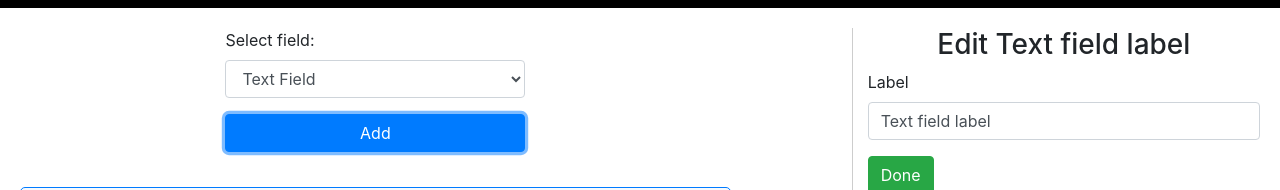
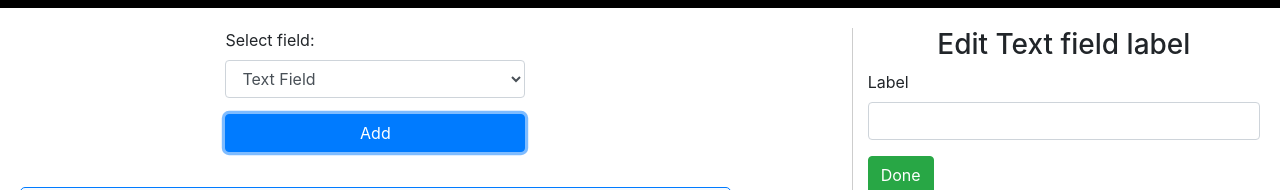
Before and after one commit to spaceship-operators/form-builder, a React (Create React App) app: page / in a window 1280 px wide. Both pictures are taken after a click on the button "Add". Shown: the part 142-332 px from the top of the page. Built offline with nearby package versions, Linux system fonts and the light colour scheme.

Commit message:
GH-10 dont use form builder components for our own forms

```diff
--- a/src/components/EditForm.js
+++ b/src/components/EditForm.js
@@ -1,6 +1,5 @@
 import React from 'react';
 import PropTypes from 'prop-types';
-import TextField from '../components/TextField.js';
 
 export default class EditForm extends React.Component {
   constructor(props) {
@@ -15,23 +14,34 @@ export default class EditForm extends React.Component {
     this.props.setEditing(false);
   }
 
-  changeFieldLabel(label) {
-    this.props.updateField(this.props.field.internalId, {label});
+  changeFieldLabel({ target: { value } }) {
+    this.props.updateField(
+      this.props.field.internalId,
+      { label: value }
+    );
   }
 
   render() {
     return (
       <div>
         <h3 className="sidebar__heading">Edit {this.props.field.label}</h3>
-        <TextField
-          label="Label"
-          id="field-label"
-          value={this.props.field.label}
-          handleChange={this.changeFieldLabel}
-        />
-        <button className="btn btn-success" onClick={this.completeEditing}>
-          Done
-        </button>
+
+        <div className="form-group">
+          <label htmlFor="label">Label</label>
+          <input type="text"
+            name="label"
+            id="label"
+            className="form-control"
+            onChange={this.changeFieldLabel} />
+        </div>
+
+        <div className="form-group">
+          <button className="btn btn-success"
+            onClick={this.completeEditing}>
+            Done
+          </button>
+        </div>
+
       </div>
     );
   }
--- a/src/containers/FormBuilder.js
+++ b/src/containers/FormBuilder.js
@@ -2,7 +2,6 @@ import React, { Component } from 'react';
 import { bindActionCreators } from 'redux';
 import { connect } from 'react-redux';
 import { changeSelectedField, addField, setEditing, updateField, removeField } from '../actions/actions.js';
-import Dropdown from '../components/Dropdown.js';
 import EditForm from '../components/EditForm.js';
 import FieldList from './FieldList.js';
 
@@ -14,7 +13,7 @@ class FormBuilder extends Component {
     this.handleAddField = this.handleAddField.bind(this);
   }
 
-  handleChangeSelectField(value) {
+  handleChangeSelectField({ target: { value } }) {
     this.props.changeSelectedField(value);
   }
 
@@ -27,7 +26,6 @@ class FormBuilder extends Component {
   handleSubmit(e) {
     e.preventDefault();
   }
-
 
   render() {
     let editForm;
@@ -53,15 +51,28 @@ class FormBuilder extends Component {
       <form className="form-builder row" onSubmit={this.handleSubmit}>
         <div className={this.props.editing === false ? 'col-12' : 'col-7'}>
           <div className="form-builder__addform">
-            <Dropdown
-              label='Select field:'
-              id='add-field-dropdown'
-              items={this.props.fieldTypes}
-              value={this.props.selectedFieldType}
-              handleChange={this.handleChangeSelectField}
-            />
-            <button onClick={this.handleAddField} className="btn btn-primary btn-block">Add</button>
+            <div className="form-group">
+              <label htmlFor="fieldType">Select field:</label>
+              <select name="fieldType"
+                id="fieldType"
+                onChange={this.handleChangeSelectField}
+                defaultValue={this.props.selectedFieldType}
+                className="form-control">
+                { this.props.fieldTypes.map(({ label, value }) => (
+                  <option value={value}
+                    key={value}
+                    >
+                    {label}
+                    </option>
+                )) }
+              </select>
+            </div>
+
+            <div className="form-group">
+              <button onClick={this.handleAddField} className="btn btn-primary btn-block">Add</button>
+            </div>
           </div>
+
           <FieldList fields={this.props.fields} />
         </div>
 
```
